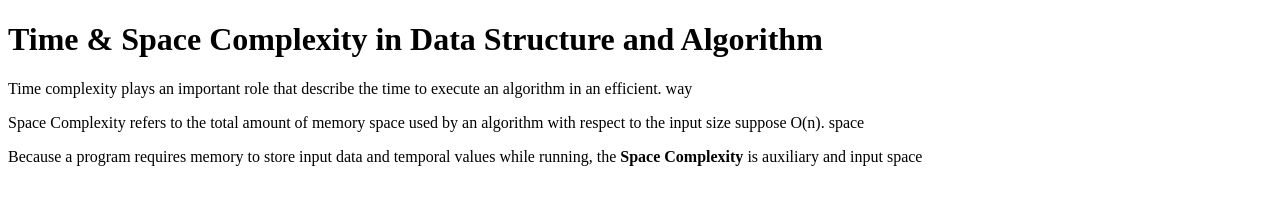
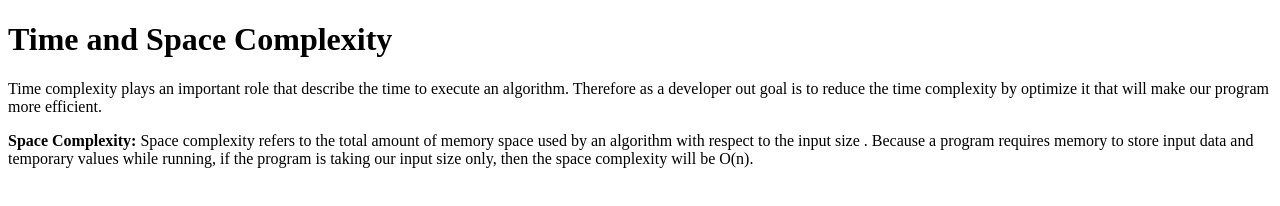
Before and after one commit to acciojob/time-and-space-complexity-mohammaduzer07, a website: page main.html in a window 1280 px wide. Drawn offline with Linux system fonts and the light colour scheme.

Commit message:
created a submission

```diff
--- a/main.html
+++ b/main.html
@@ -10,10 +10,9 @@
 	<!-- the entire body must be written by student -->
     <script type="text/javascript" src="./script.js">
 </script>
-	<h1>Time & Space Complexity in Data Structure and Algorithm</h1>
-	<p>Time complexity plays an important role that describe the time to execute an algorithm in an efficient. way</p>
-	<p>Space Complexity refers to the total amount of memory space used by an algorithm with respect to the input size suppose O(n). space</p>
-	<p>Because a program requires memory to store input data and temporal values while running, the <b>Space Complexity</b> is auxiliary and input space</p>
+	<header><h1>Time and Space Complexity</h1></header>
+	<p>Time complexity plays an important role that describe the time to execute an algorithm. Therefore as a developer out goal is to reduce the time complexity by optimize it that will make our program more efficient.</p>
+	<p><b>Space Complexity:</b> Space complexity refers to the total amount of memory space used by an algorithm with respect to the input size . Because a program requires memory to store input data and temporary values while running, if the program is taking our input size only, then the space complexity will be O(n).</p>
 
 </body>
 
```
